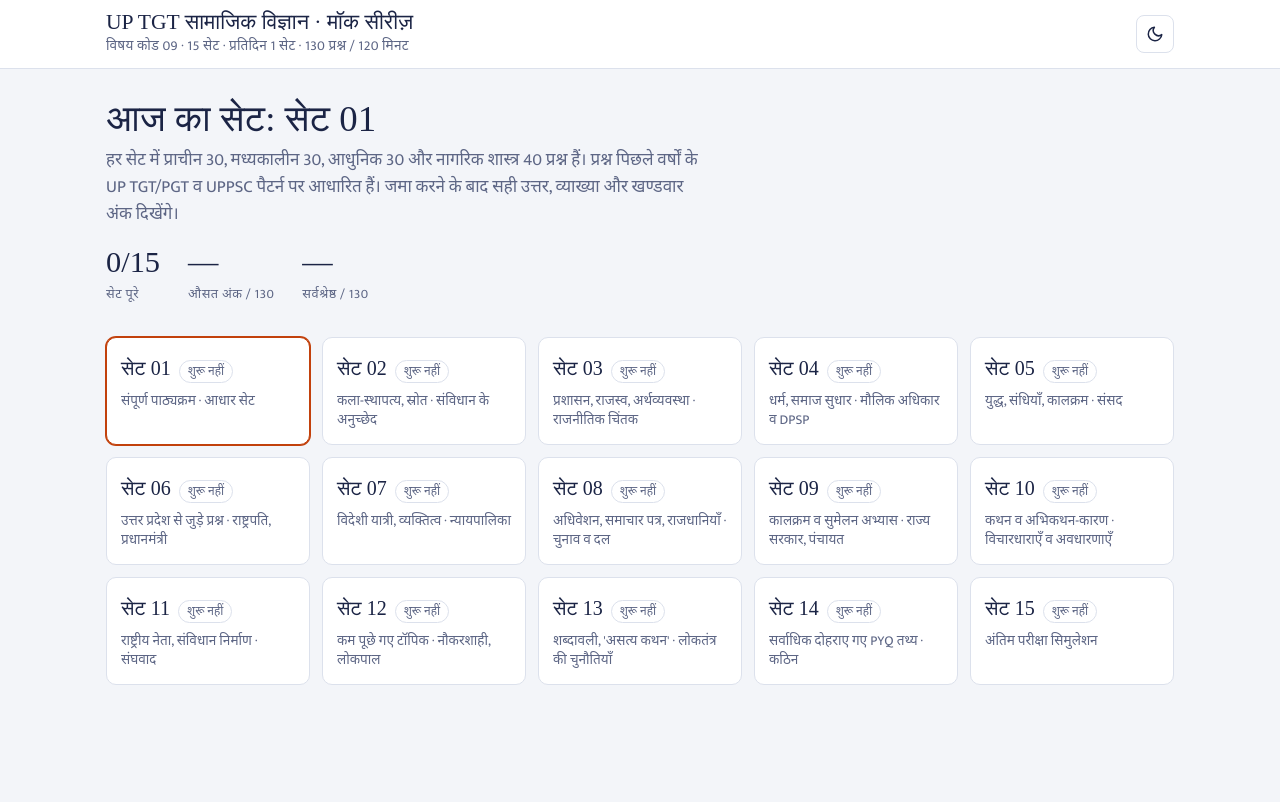
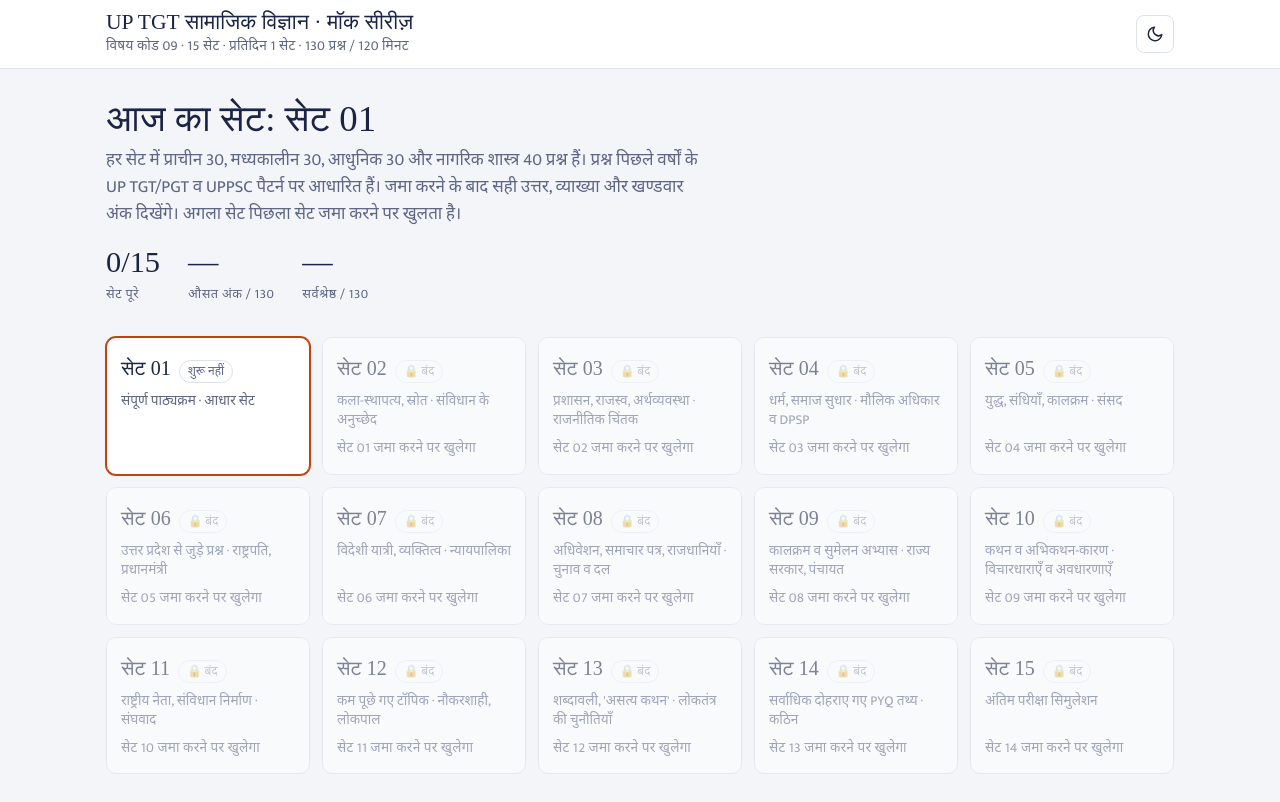
Before and after one commit to suhail3535/gov-exam-prep, a plain HTML site: page index.html in a window 1280 px wide. Drawn offline with Linux system fonts and the light colour scheme; a web font is replaced by a local one.

Commit message:
Unlock each set only after the previous set is submitted
Co-Authored-By: Claude Opus 5.5 <noreply@anthropic.com>

```diff
--- a/index.html
+++ b/index.html
@@ -215,18 +215,23 @@ function home(){
   const best=done.length?Math.max(...done.map(([k,v])=>v.result.tot)):null;
   let nextN=null;for(let i=1;i<=SETS;i++){if(avail[i]&&!(S.sets[i]&&S.sets[i].submitted)){nextN=i;break;}}
   const cards=Array.from({length:SETS},(_,i)=>{const n=i+1;const s=S.sets[n];let chip,extra="";
+    const lock=locked(n);
     if(!avail[n])chip=`<span class="chip na">जल्द आ रहा है</span>`;
+    else if(lock)chip=`<span class="chip na">🔒 बंद</span>`,extra=`<div class="sub">सेट ${pad(n-1)} जमा करने पर खुलेगा</div>`;
     else if(s&&s.submitted&&s.result){chip=`<span class="chip done">पूरा</span>`;
       extra=`<div class="sc">${s.result.tot}/${TOTAL} · ${Math.round(s.result.tot/TOTAL*100)}%</div><div class="track"><div class="fill" style="width:${s.result.tot/TOTAL*100}%"></div></div>`;}
     else if(s&&s.end){const left=Math.max(0,s.end-Date.now());chip=`<span class="chip prog">जारी · ${Math.ceil(left/60000)} मिनट बाकी</span>`;}
     else chip=`<span class="chip">शुरू नहीं</span>`;
-    return `<button class="card${n===nextN?" next":""}" data-open="${n}" ${avail[n]?"":"disabled"}><div class="top"><span class="nm">सेट ${pad(n)}</span>${chip}</div><div class="focus">${FOCUS[n]}</div>${extra}</button>`;}).join("");
+    return `<button class="card${n===nextN?" next":""}" data-open="${n}" ${avail[n]&&!lock?"":"disabled"}><div class="top"><span class="nm">सेट ${pad(n)}</span>${chip}</div><div class="focus">${FOCUS[n]}</div>${extra}</button>`;}).join("");
   $("app").innerHTML=`<header><div class="wrap"><div class="hrow"><div><h1>UP TGT सामाजिक विज्ञान · मॉक सीरीज़</h1><div class="sub">विषय कोड 09 · 15 सेट · प्रतिदिन 1 सेट · 130 प्रश्न / 120 मिनट</div></div>${THEME_BTN}</div></div></header>
   <div class="wrap"><section class="hero"><h2>${nextN?`आज का सेट: सेट ${pad(nextN)}`:"सभी उपलब्ध सेट पूरे"}</h2>
-  <p>हर सेट में प्राचीन 30, मध्यकालीन 30, आधुनिक 30 और नागरिक शास्त्र 40 प्रश्न हैं। प्रश्न पिछले वर्षों के UP TGT/PGT व UPPSC पैटर्न पर आधारित हैं। जमा करने के बाद सही उत्तर, व्याख्या और खण्डवार अंक दिखेंगे।</p>
+  <p>हर सेट में प्राचीन 30, मध्यकालीन 30, आधुनिक 30 और नागरिक शास्त्र 40 प्रश्न हैं। प्रश्न पिछले वर्षों के UP TGT/PGT व UPPSC पैटर्न पर आधारित हैं। जमा करने के बाद सही उत्तर, व्याख्या और खण्डवार अंक दिखेंगे। अगला सेट पिछला सेट जमा करने पर खुलता है।</p>
   <div class="stats"><div class="stat"><b>${done.length}/${SETS}</b><span>सेट पूरे</span></div><div class="stat"><b>${avg??"—"}</b><span>औसत अंक / ${TOTAL}</span></div><div class="stat"><b>${best??"—"}</b><span>सर्वश्रेष्ठ / ${TOTAL}</span></div></div></section>
   <section class="sets" aria-label="सभी सेट">${cards}</section></div>`;
 }
+
+// A set opens only after the previous set has been submitted (a set already started stays open).
+function locked(n){if(n<=1)return false;const me=S.sets[n];if(me&&(me.end||me.submitted))return false;const p=S.sets[n-1];return !(p&&p.submitted);}
 
 /* ---------- START SCREEN ---------- */
 function startScreen(n){
@@ -243,6 +248,7 @@ function startScreen(n){
 /* ---------- TEST ---------- */
 async function openSet(n){
   view={set:n,tab:"anc",filter:"all"};
+  if(locked(n)){$("app").innerHTML=`<div class="msg">🔒 सेट ${pad(n)} अभी बंद है। पहले सेट ${pad(n-1)} जमा करें।<br><br><button class="back" data-home>← सभी सेट</button></div>`;return;}
   $("app").innerHTML=`<div class="msg">सेट ${pad(n)} लोड हो रहा है…</div>`;
   try{Q=await load(n);}catch(e){$("app").innerHTML=`<div class="msg">सेट ${pad(n)} अभी उपलब्ध नहीं है। <button class="back" data-home>वापस</button></div>`;return;}
   const s=st(n);
```
